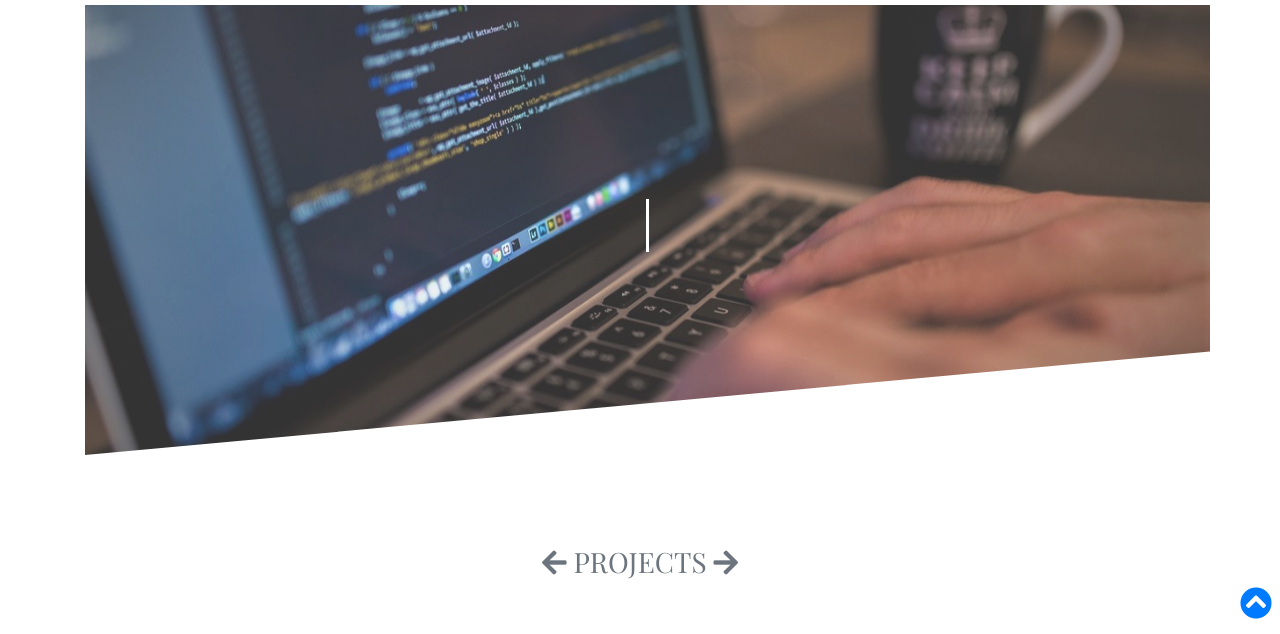
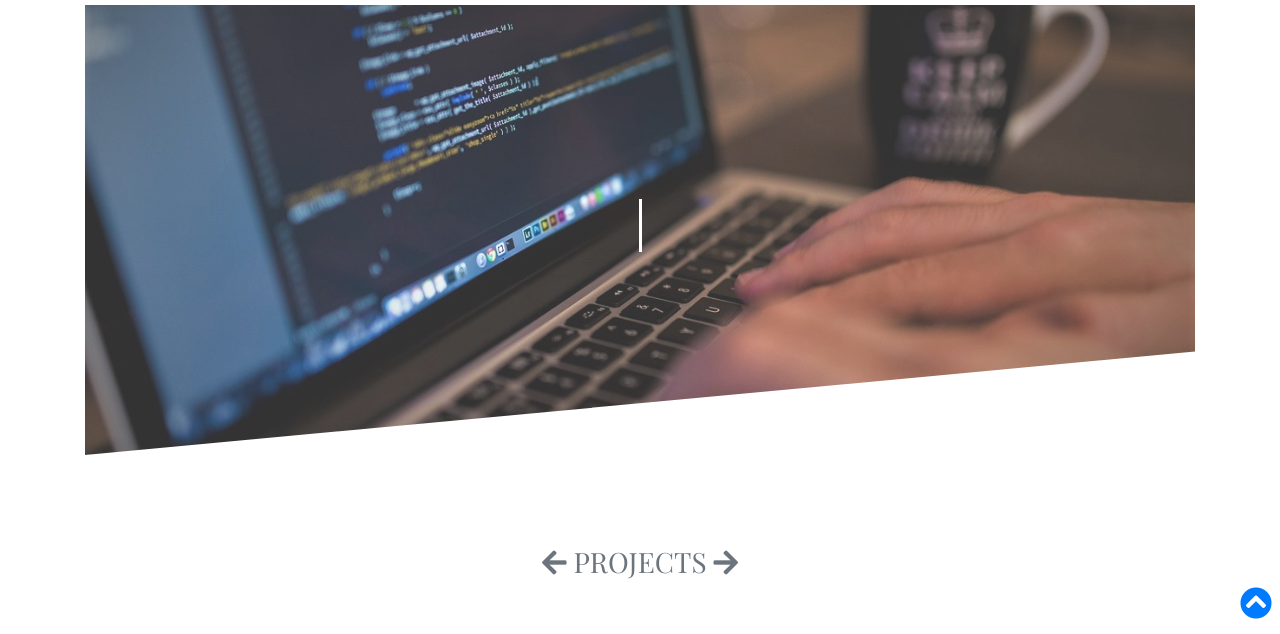
Before and after one commit to batistaDev1113/batistaDev1113.github.io, a plain HTML site: page index.html in a window 1280 px wide. Shown: the part 166-800 px from the top of the page. Drawn offline with nearby package versions, Linux system fonts and the light colour scheme.

Commit message:
width for header-pic set to inherit

```diff
--- a/css/main.css
+++ b/css/main.css
@@ -118,6 +118,7 @@ a.btn.btn-outline-primary:focus {
   margin-top: 5px;
   background-attachment: scroll;
   margin-left: 0;
+  width: inherit;
 }
 
 .header-pic h1 {
```
